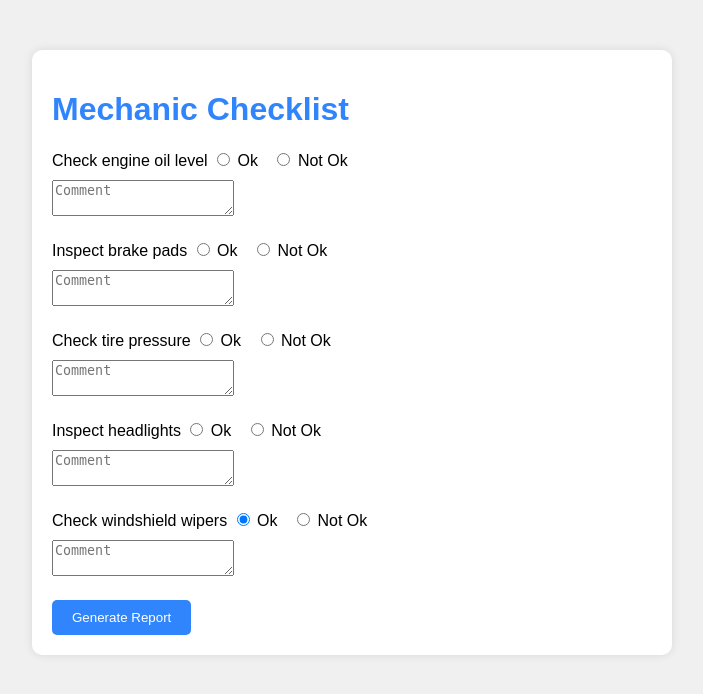
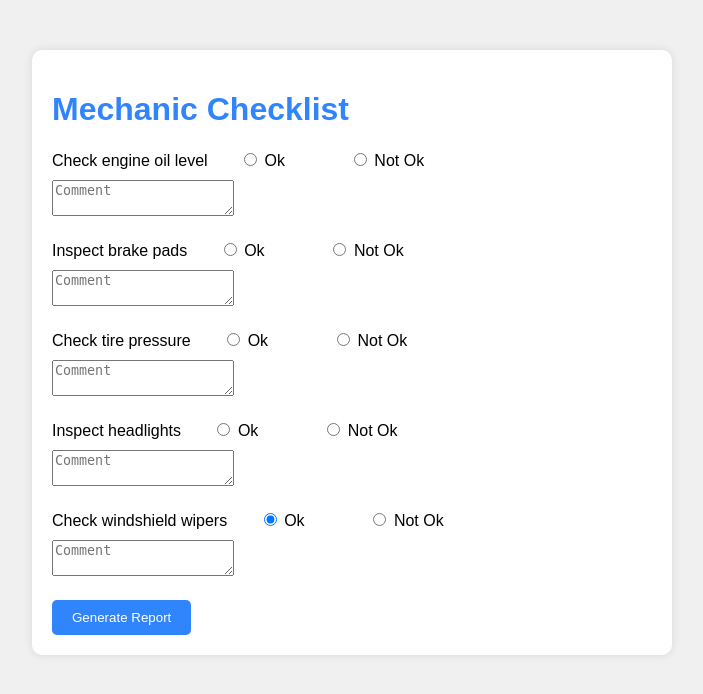
Before and after one commit to okehieuchenna1/cardiomechpage, a Flask app: page / in a window 1280 px wide. Shown: the top 694 px of the page, without its empty margins (288-991 px from the left). Run offline with Flask 3, Linux system fonts and the light colour scheme.

Commit message:
Update styles.css

```diff
--- a/static/styles.css
+++ b/static/styles.css
@@ -19,16 +19,14 @@ h1 {
 }
 
 .checklist-item {
-    margin-bottom: 20px; /* Increase margin for better separation */
-}
-
-.item-description {
-    margin-bottom: 10px;
+    margin-bottom: 20px;
 }
 
 .status-label {
     display: inline-block;
-    margin-right: 10px; /* Add margin between radio options */
+    width: 100px; /* Adjust width for symmetry */
+    text-align: center; /* Center align the labels */
+    margin-right: 20px; /* Add margin between the labels */
 }
 
 .comment {
```
